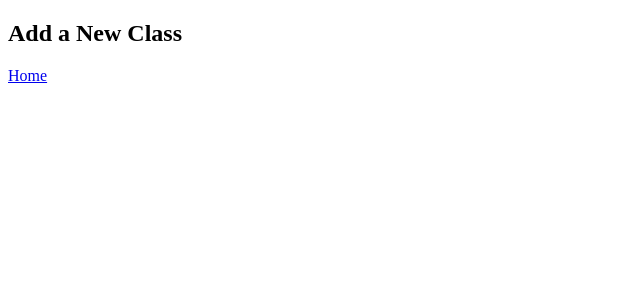
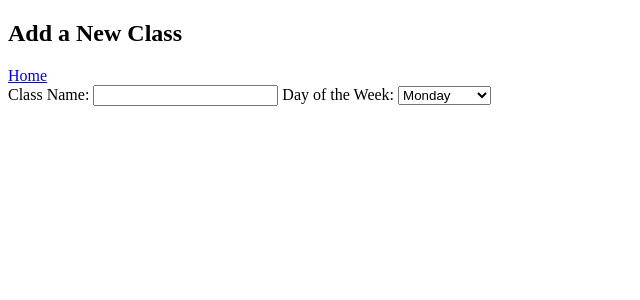
Before and after one commit to callumw118/gym_booking_system, a Flask app: page /activities/new in a window 1280 px wide. Shown: the top 300 px of the page, without its empty margins (0-640 px from the left). Run offline with Flask 2, Linux system fonts and the light colour scheme.

Commit message:
Adds a drop down menu to select day of the week

```diff
--- a/templates/activities/new.html
+++ b/templates/activities/new.html
@@ -4,4 +4,22 @@
 <h2>Add a New Class</h2>
 <a href="/">Home</a>
 
+<form action="/activities" method="POST">
+    <section>
+        <label for="name">Class Name:</label>
+        <input type="text" name="name">
+
+        <label for="day_of_week">Day of the Week:</label>
+        <select name="day_of_week">
+            <option value="Monday">Monday</option>
+            <option value="Tuesday">Tuesday</option>
+            <option value="Wednesday">Wednesday</option>
+            <option value="Thursday">Thursday</option>
+            <option value="Friday">Friday</option>
+            <option value="Saturday">Saturday</option>
+            <option value="Sunday">Sunday</option>
+        </select>
+    </section>
+</form>
+
 {% endblock %}
```
